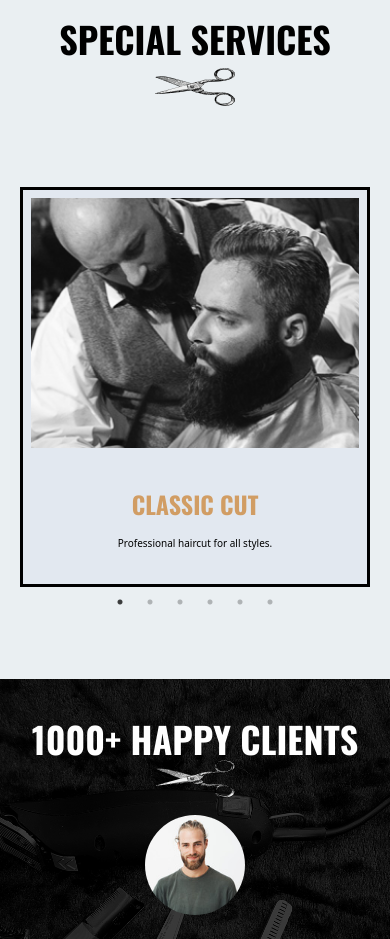
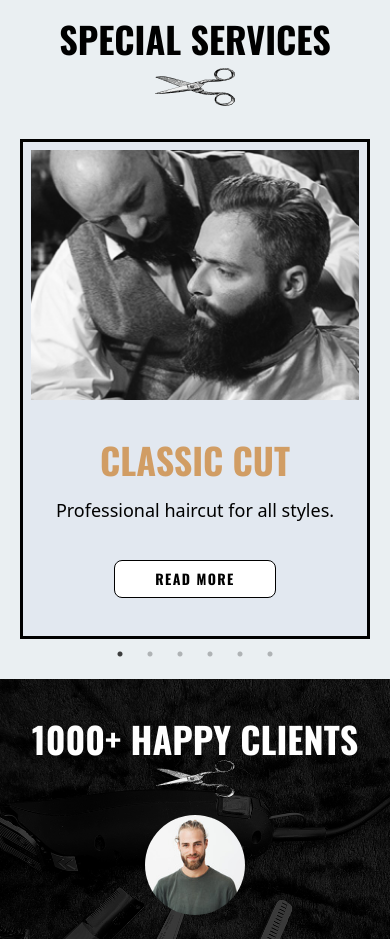
Before and after one commit to Danieljamespm/barber-shop-react, a React (Vite) app: page / in a window 390 px wide. Shown: the part 2400-3339 px from the top of the page. Built offline with nearby package versions, Linux system fonts and the light colour scheme.

Commit message:
changed padding and font size for mobile.

```diff
--- a/src/Components/Carousel.jsx
+++ b/src/Components/Carousel.jsx
@@ -68,18 +68,18 @@ const services = [
       <h1 className='text-center pt-10 font-bold font-oswald text-4xl pb-2 '>SPECIAL SERVICES</h1>
       <img className='w-[80px] mx-auto' src="./barber-scissors.png" alt="" />
     <div className=' md:w-[1100px] m-auto'>
-      <div className='mt-20'>
+      <div className='mt-8'>
         <Slider {...settings}>
         {services.map((card) => (
-          <div className='bg-slate-200  md:h-[450px] h-[400px] border-[3px] border-black '>
+          <div className='bg-slate-200  md:h-[450px] h-[500px] border-[3px] border-black '>
             <div className='flex justify-center items-center'>
               <img src={card.image} alt='' className='w-[100%] pt-2 px-2 object-cover'/>
             </div>
 
             <div className='flex flex-col items-center justify-center gap-4 p-10 md:p-5 px-2 mx-2 hover:bg-black hover:text-white'>
-              <p className='text-[#D19D64] text-2xl font-oswald uppercase font-bold text-center px-2'>{card.title}</p>
-              <p className='text-[10px] px-2'>{card.description}</p>
-              <button className='bg-white border-[1px] border-black text-black px-10 py-2 m-5 md:mx-32 text-[8px] hover:bg-[#bb9e86] hover:text-white hover:duration-500 rounded-lg font-oswald font-bold tracking-widest text-nowrap'>READ MORE</button>
+              <p className='text-[#D19D64] text-4xl font-oswald uppercase font-bold text-center px-2'>{card.title}</p>
+              <p className='text-lg px-2'>{card.description}</p>
+              <button className='bg-white border-[1px] border-black text-black px-10 py-2 m-5 md:mx-32 text-sm hover:bg-[#bb9e86] hover:text-white hover:duration-500 rounded-lg font-oswald font-bold tracking-widest text-nowrap'>READ MORE</button>
             </div>
           </div>
         ))}
```
